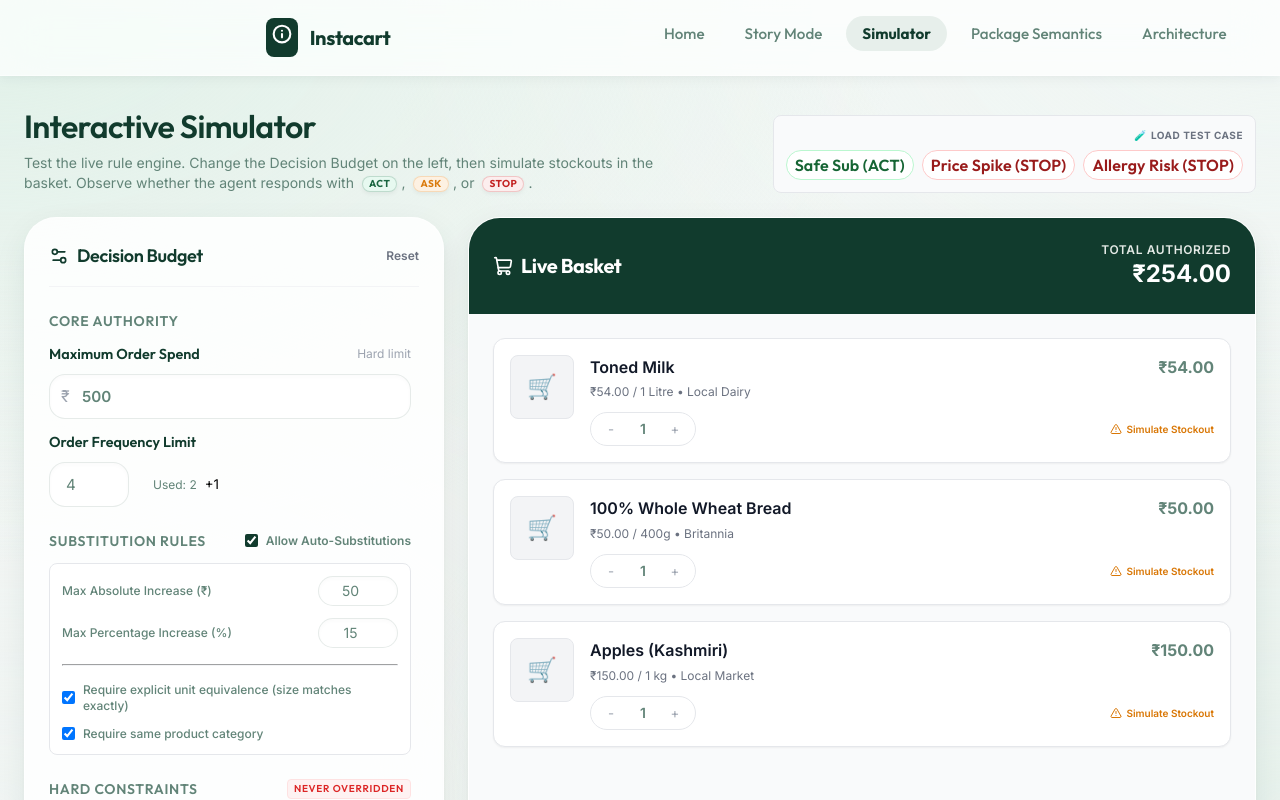
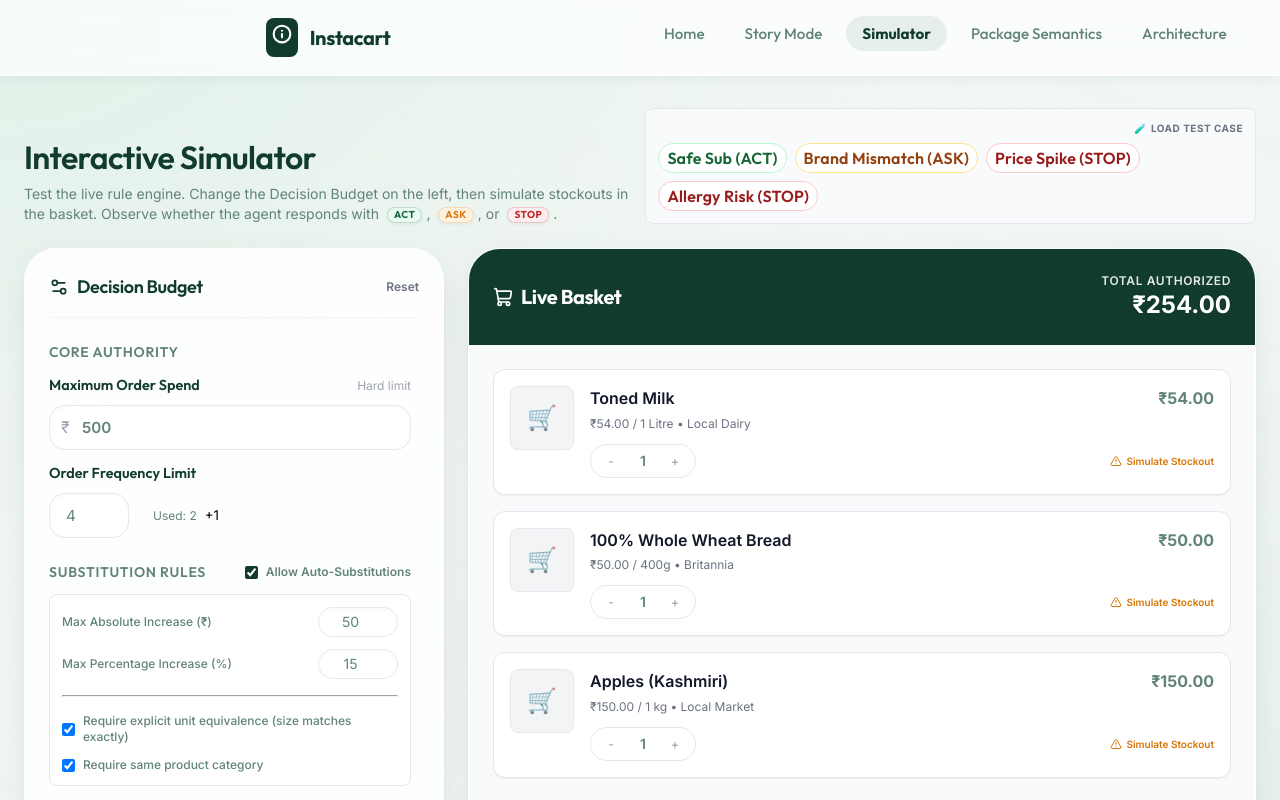
Before and after one commit to HarshaVardhanPulavarthi/instacart-prototype, a React (Vite) app: page / in a window 1280 px wide. Both pictures are taken after a click on the button "Simulator". Shown: the top 800 px of the page. Built offline with nearby package versions, Linux system fonts and the light colour scheme.

Commit message:
Add Brand Mismatch test case

```diff
--- a/src/components/Workspace.tsx
+++ b/src/components/Workspace.tsx
@@ -7,7 +7,7 @@ import { catalog } from '../mockData';
 export default function Workspace() {
   const { logs, setupScenario } = useShopping();
 
-  const loadScenario = (type: 'safe' | 'price' | 'allergy') => {
+  const loadScenario = (type: 'safe' | 'price' | 'allergy' | 'brand') => {
     const baseBasket = [
       { id: `b_${Date.now()}_1`, product: catalog.find(p => p.id === 'p1')!, quantity: 1, isUnavailable: false, status: 'pending' as const },
       { id: `b_${Date.now()}_2`, product: catalog.find(p => p.id === 'p11')!, quantity: 1, isUnavailable: false, status: 'pending' as const },
@@ -33,6 +33,14 @@ export default function Workspace() {
           { id: `b_${Date.now()}_3`, product: catalog.find(p => p.id === 'p1')!, quantity: 1, isUnavailable: false, status: 'pending' as const }  // Milk
         ]
       );
+    } else if (type === 'brand') {
+      setupScenario(
+        { budget: 1000, maxAbsolutePriceIncrease: 150, preferredBrands: ['Amul'], doubtResolutionChannel: 'in-app' },
+        [
+          { id: `b_${Date.now()}_1`, product: catalog.find(p => p.id === 'p2')!, quantity: 1, isUnavailable: false, status: 'pending' as const }, // Amul Milk
+          { id: `b_${Date.now()}_2`, product: catalog.find(p => p.id === 'p5')!, quantity: 1, isUnavailable: false, status: 'pending' as const }  // Bread
+        ]
+      );
     }
   };
 
@@ -53,6 +61,9 @@ export default function Workspace() {
           <div className="flex flex-wrap gap-2">
             <button className="btn btn-outline bg-white text-[11px] py-1 px-2 border-green-200 text-green-800 hover:bg-green-50" onClick={() => loadScenario('safe')}>
               Safe Sub (ACT)
+            </button>
+            <button className="btn btn-outline bg-white text-[11px] py-1 px-2 border-amber-200 text-amber-800 hover:bg-amber-50" onClick={() => loadScenario('brand')}>
+              Brand Mismatch (ASK)
             </button>
             <button className="btn btn-outline bg-white text-[11px] py-1 px-2 border-red-200 text-red-800 hover:bg-red-50" onClick={() => loadScenario('price')}>
               Price Spike (STOP)
```
